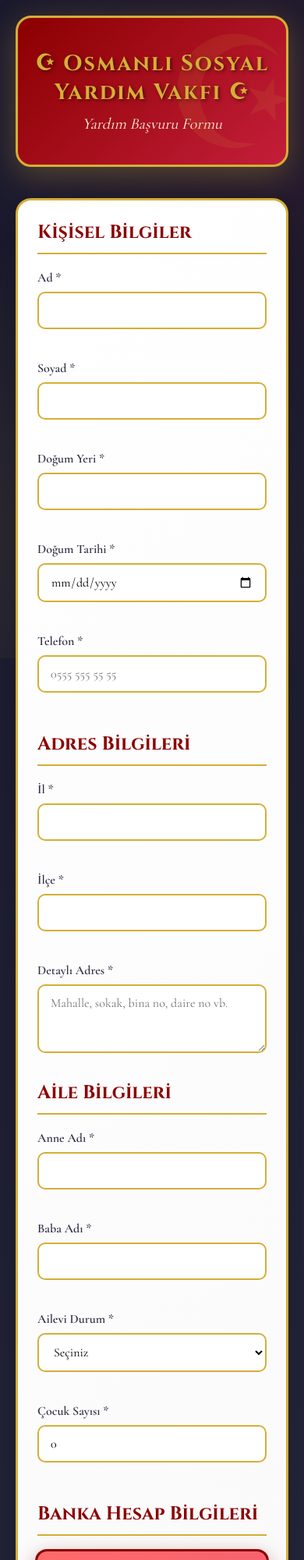
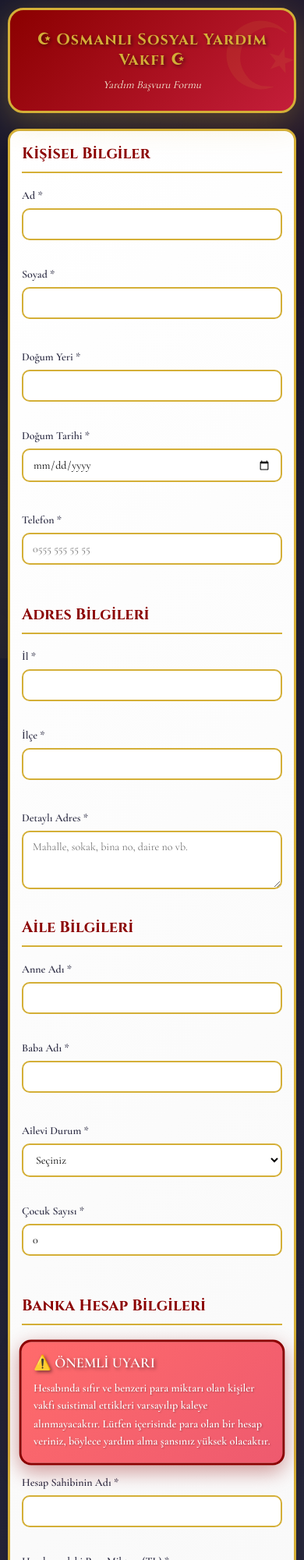
Before and after one commit to sarrafss/osmanli-vakfi, a website: page index.html in a window 390 px wide. Shown: the top 2000 px of the page at 78% size. Drawn offline with nearby package versions, Linux system fonts and the light colour scheme; a script that the page names is missing.

Commit message:
Mobile responsive design iyileЕџtirmeleri - logo, button ve genel dГјzen

```diff
--- a/index.html
+++ b/index.html
@@ -260,16 +260,114 @@
         }
 
         @media (max-width: 768px) {
+            body {
+                padding: 10px;
+            }
+
+            .header {
+                padding: 25px 15px;
+                margin-bottom: 20px;
+            }
+
+            .header::before {
+                font-size: 120px;
+                top: -10px;
+                right: -10px;
+            }
+
             .header h1 {
-                font-size: 28px;
+                font-size: 24px;
+                letter-spacing: 1px;
+                line-height: 1.3;
+            }
+
+            .header p {
+                font-size: 16px;
             }
 
             .form-container {
-                padding: 25px;
+                padding: 20px;
+                border-radius: 15px;
+            }
+
+            .form-section h2 {
+                font-size: 20px;
             }
 
             .form-row {
                 grid-template-columns: 1fr;
+                gap: 15px;
+            }
+
+            .form-group label {
+                font-size: 14px;
+            }
+
+            .form-group input,
+            .form-group select,
+            .form-group textarea {
+                padding: 10px 12px;
+                font-size: 14px;
+            }
+
+            .warning-box {
+                padding: 15px;
+                margin: 15px 0;
+            }
+
+            .warning-box strong {
+                font-size: 18px;
+                margin-bottom: 10px;
+            }
+
+            .warning-box p {
+                font-size: 14px;
+                line-height: 1.6;
+            }
+
+            .checkout-section {
+                padding: 20px 15px;
+                margin-top: 25px;
+            }
+
+            .checkout-section h3 {
+                font-size: 18px;
+            }
+
+            .checkout-section p {
+                font-size: 15px;
+                margin-bottom: 20px;
+            }
+
+            .checkout-btn {
+                padding: 15px 30px;
+                font-size: 16px;
+                width: 100%;
+                border-radius: 35px;
+            }
+
+            .ornament {
+                font-size: 20px;
+                margin: 15px 0;
+            }
+        }
+
+        @media (max-width: 480px) {
+            .header h1 {
+                font-size: 20px;
+            }
+
+            .header p {
+                font-size: 14px;
+            }
+
+            .form-container {
+                padding: 15px;
+            }
+
+            .checkout-btn {
+                padding: 12px 25px;
+                font-size: 14px;
             }
         }
     </style>
```
Also changed, not shown: success.html (+42 -0 lines).
